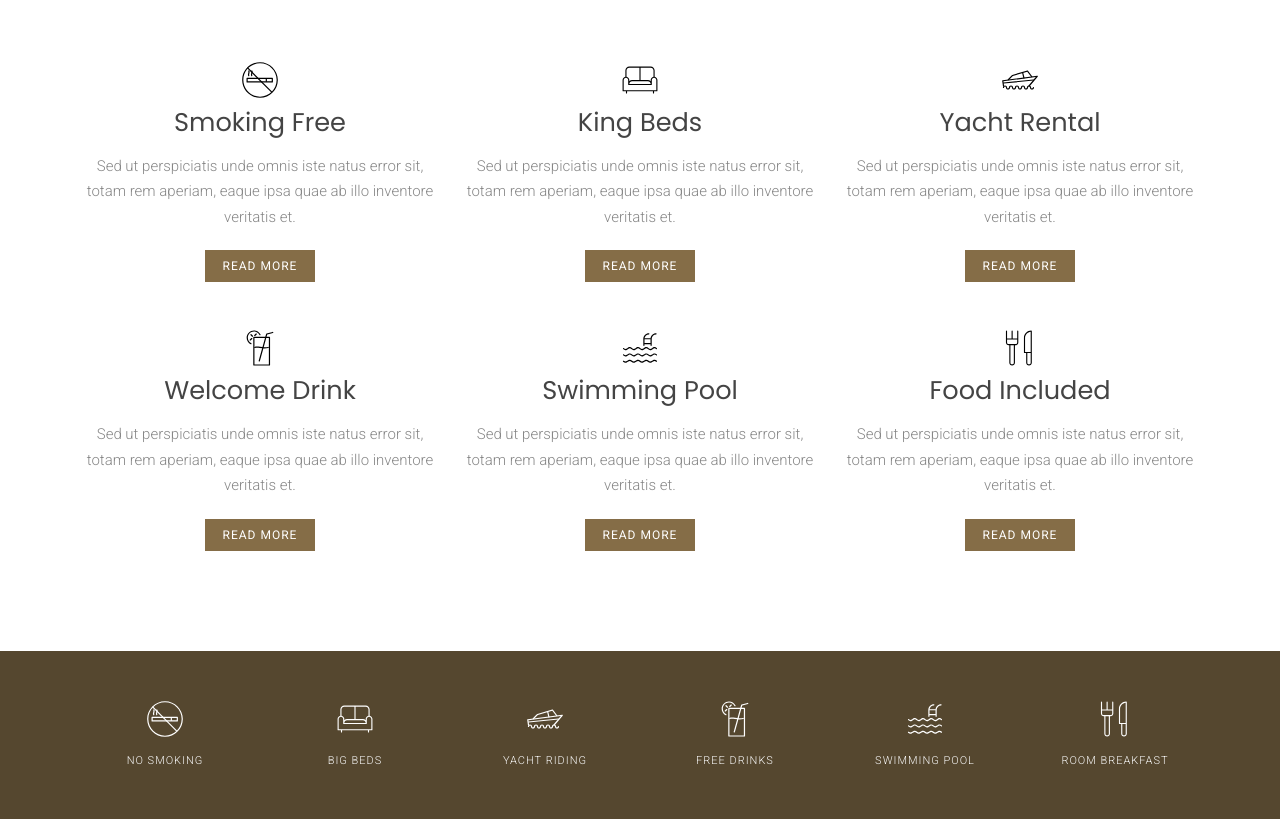
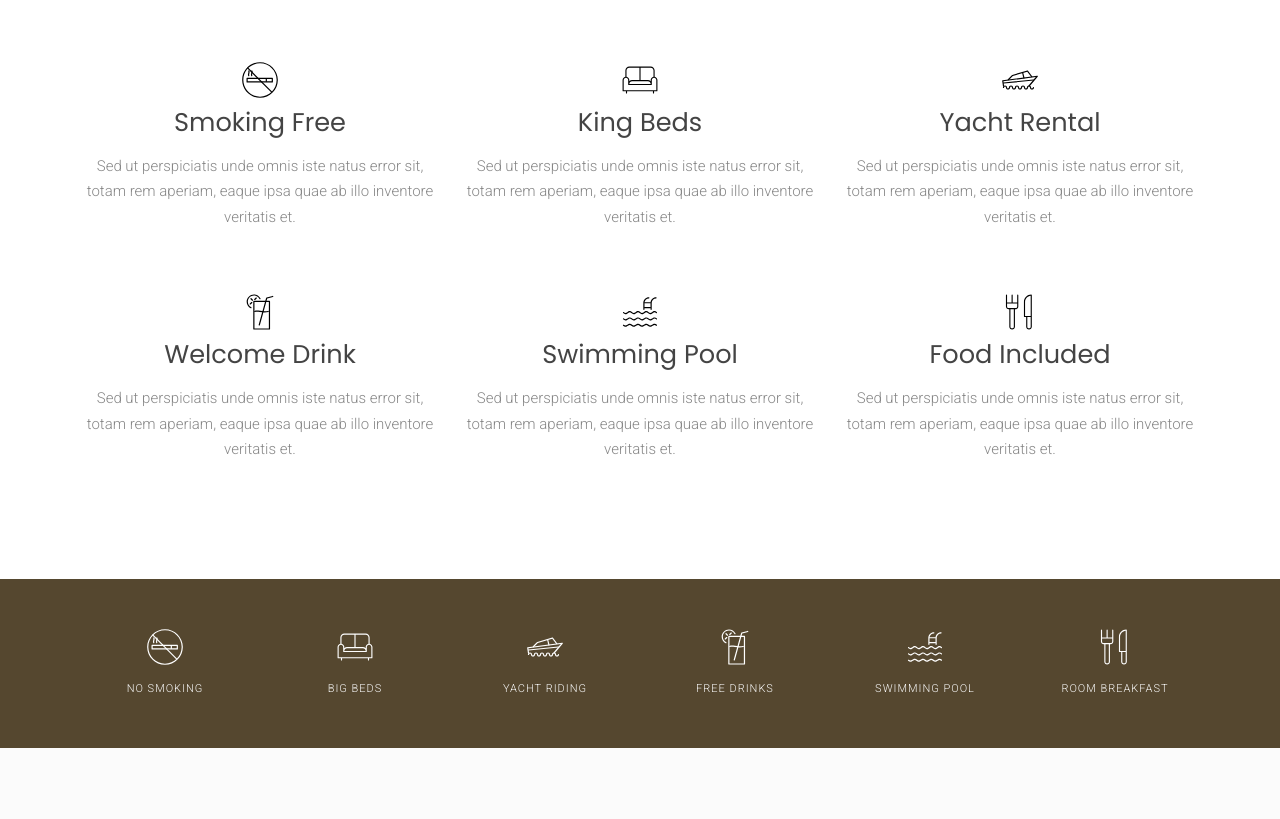
Before and after one commit to MuhammadMubashir123/aptech-vision, a PHP site: page /services.php in a window 1280 px wide. Shown: the part 650-1469 px from the top of the page. Run offline with PHP 8.4, Linux system fonts and the light colour scheme.

Commit message:
updated-1

```diff
--- a/activities.php
+++ b/activities.php
@@ -24,7 +24,7 @@
 		</div>
 	</div>
 
-	<div class="section padding-top-bottom-smaller background-dark-2 over-hide">
+	<!-- <div class="section padding-top-bottom-smaller background-dark-2 over-hide">
 		<div class="container">
 			<div class="row">
 				<div class="col-md-12 text-center">
@@ -34,7 +34,7 @@
 				</div>
 			</div>
 		</div>
-	</div>
+	</div> -->
 
 	<div class="section padding-top over-hide">
 		<div class="container">
--- a/pool.php
+++ b/pool.php
@@ -24,7 +24,7 @@
 		</div>
 	</div>
 
-	<div class="section padding-top-bottom-smaller background-dark-2 over-hide">
+	<!-- <div class="section padding-top-bottom-smaller background-dark-2 over-hide">
 		<div class="container">
 			<div class="row">
 				<div class="col-md-12 text-center">
@@ -34,7 +34,7 @@
 				</div>
 			</div>
 		</div>
-	</div>
+	</div> -->
 
 	<div class="section padding-top over-hide">
 		<div class="container">
@@ -103,7 +103,7 @@
 						<img src="img/pool/image4.jpg" alt="">
 						<h6><span>Kids Pool</span></h6>
 						<p><span> pure safe for kids and children </span></p>
-						<h5><span>$64</span></h5>
+						<!-- <h5><span>$64</span></h5> -->
 					</div>
 				</div>
 			</div>
--- a/services.php
+++ b/services.php
@@ -44,7 +44,7 @@
 						<img src="img/1.svg" alt="">
 						<h5 class="mt-2">smoking free</h5>
 						<p class="mt-3">Sed ut perspiciatis unde omnis iste natus error sit, totam rem aperiam, eaque ipsa quae ab illo inventore veritatis et.</p>
-						<a class="mt-1 btn btn-primary" href="services.html">read more</a>
+						<!-- <a class="mt-1 btn btn-primary" href="services.html">read more</a> -->
 					</div>
 				</div>
 				<div class="col-sm-6 col-lg-4 mt-5 mt-sm-0">
@@ -52,7 +52,7 @@
 						<img src="img/2.svg" alt="">
 						<h5 class="mt-2">king beds</h5>
 						<p class="mt-3">Sed ut perspiciatis unde omnis iste natus error sit, totam rem aperiam, eaque ipsa quae ab illo inventore veritatis et.</p>
-						<a class="mt-1 btn btn-primary" href="services.html">read more</a>
+						<!-- <a class="mt-1 btn btn-primary" href="services.html">read more</a> -->
 					</div>
 				</div>
 				<div class="col-sm-6 col-lg-4 mt-5 mt-lg-0">
@@ -60,7 +60,7 @@
 						<img src="img/3.svg" alt="">
 						<h5 class="mt-2">Yacht rental</h5>
 						<p class="mt-3">Sed ut perspiciatis unde omnis iste natus error sit, totam rem aperiam, eaque ipsa quae ab illo inventore veritatis et.</p>
-						<a class="mt-1 btn btn-primary" href="services.html">read more</a>
+						<!-- <a class="mt-1 btn btn-primary" href="services.html">read more</a> -->
 					</div>
 				</div>
 				<div class="col-sm-6 col-lg-4 mt-5">
@@ -68,7 +68,7 @@
 						<img src="img/4.svg" alt="">
 						<h5 class="mt-2">welcome drink</h5>
 						<p class="mt-3">Sed ut perspiciatis unde omnis iste natus error sit, totam rem aperiam, eaque ipsa quae ab illo inventore veritatis et.</p>
-						<a class="mt-1 btn btn-primary" href="services.html">read more</a>
+						<!-- <a class="mt-1 btn btn-primary" href="services.html">read more</a> -->
 					</div>
 				</div>
 				<div class="col-sm-6 col-lg-4 mt-5">
@@ -76,7 +76,7 @@
 						<img src="img/5.svg" alt="">
 						<h5 class="mt-2">swimming pool</h5>
 						<p class="mt-3">Sed ut perspiciatis unde omnis iste natus error sit, totam rem aperiam, eaque ipsa quae ab illo inventore veritatis et.</p>
-						<a class="mt-1 btn btn-primary" href="services.html">read more</a>
+						<!-- <a class="mt-1 btn btn-primary" href="services.html">read more</a> -->
 					</div>
 				</div>
 				<div class="col-sm-6 col-lg-4 mt-5">
@@ -84,7 +84,7 @@
 						<img src="img/6.svg" alt="">
 						<h5 class="mt-2">food included</h5>
 						<p class="mt-3">Sed ut perspiciatis unde omnis iste natus error sit, totam rem aperiam, eaque ipsa quae ab illo inventore veritatis et.</p>
-						<a class="mt-1 btn btn-primary" href="services.html">read more</a>
+						<!-- <a class="mt-1 btn btn-primary" href="services.html">read more</a> -->
 					</div>
 				</div>
 			</div>
@@ -156,7 +156,7 @@
 						<div class="col-9 pt-4 pt-xl-0 pb-5 pb-xl-0 text-center">
 							<h5 class="">spa salon</h5>
 							<p class="mt-3">Sed ut perspiciatis unde omnis, totam rem aperiam, eaque ipsa quae ab illo inventore veritatis et.</p>
-							<a class="mt-1 btn btn-primary" href="post.html">explore</a>
+							<!-- <a class="mt-1 btn btn-primary" href="post.html">explore</a> -->
 						</div>
 					</div>
 				</div>
@@ -167,7 +167,7 @@
 						<div class="col-9 pt-4 pt-xl-0 pb-5 pb-xl-0 text-center">
 							<h5 class="">restaurant</h5>
 							<p class="mt-3">Sed ut perspiciatis unde omnis, totam rem aperiam, eaque ipsa quae ab illo inventore veritatis et.</p>
-							<a class="mt-1 btn btn-primary" href="post.html">explore</a>
+							<!-- <a class="mt-1 btn btn-primary" href="post.html">explore</a> -->
 						</div>
 					</div>
 				</div>
@@ -188,7 +188,7 @@
 						<div class="col-9 pt-4 pt-xl-0 pb-5 pb-xl-0 text-center">
 							<h5 class="">swimming pool</h5>
 							<p class="mt-3">Sed ut perspiciatis unde omnis, totam rem aperiam, eaque ipsa quae ab illo inventore veritatis et.</p>
-							<a class="mt-1 btn btn-primary" href="post.html">explore</a>
+							<!-- <a class="mt-1 btn btn-primary" href="post.html">explore</a> -->
 						</div>
 					</div>
 				</div>
@@ -199,7 +199,7 @@
 						<div class="col-9 pt-4 pt-xl-0 pb-5 pb-xl-0 text-center">
 							<h5 class="">activities</h5>
 							<p class="mt-3">Sed ut perspiciatis unde omnis, totam rem aperiam, eaque ipsa quae ab illo inventore veritatis et.</p>
-							<a class="mt-1 btn btn-primary" href="post.html">explore</a>
+							<!-- <a class="mt-1 btn btn-primary" href="post.html">explore</a> -->
 						</div>
 					</div>
 				</div>
```
Also changed, not shown: restaurant.php (+8 -8 lines), img/rooms.jpg.
